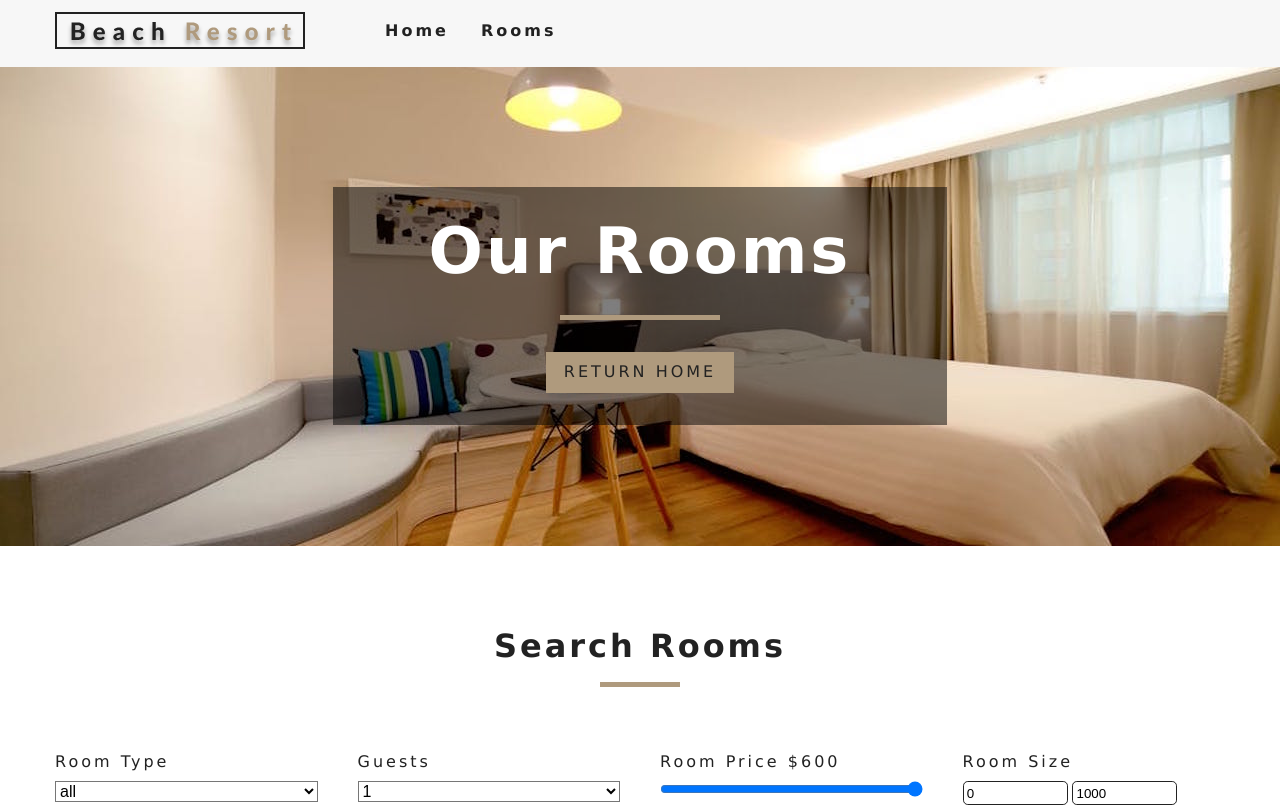
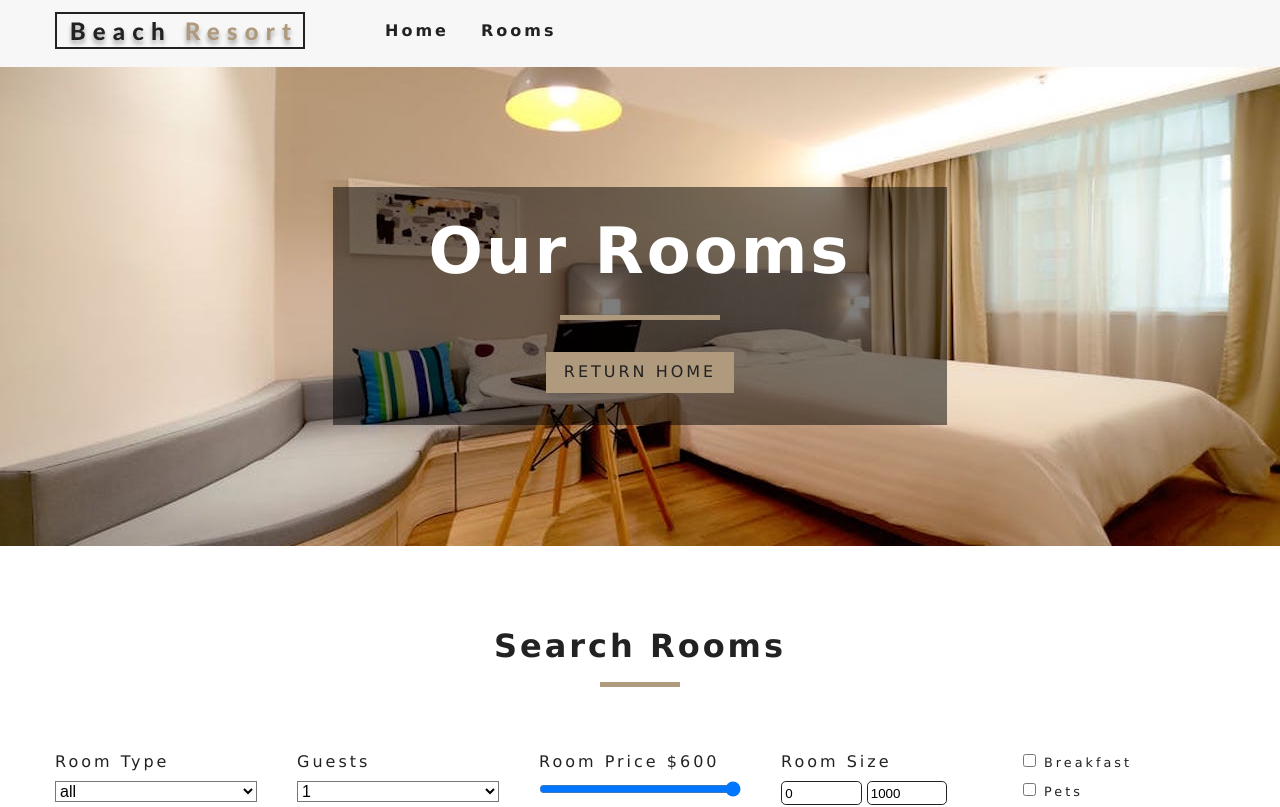
Before and after one commit to ozzie0428/resort_tonight, a React (Create React App) app: page /rooms in a window 1280 px wide. Shown: the top 807 px of the page. Built offline with nearby package versions, Linux system fonts and the light colour scheme.

Commit message:
create extras

```diff
--- a/src/Context.js
+++ b/src/Context.js
@@ -58,7 +58,7 @@
   };
   handleChange = event => {
     const target = event.target;
-    const value = event.type === "checkbox" ? target.checked : target.value;
+    const value = target.type === "checkbox" ? target.checked : target.value;
     const name = event.target.name;
     this.setState(
       {
@@ -95,9 +95,18 @@
       tempRooms = tempRooms.filter(room => room.capacity >= capacity);
     }
 
-// filter by price
-tempRooms = tempRooms.filter(room => room.price <= price)
-
+    // filter by price
+    tempRooms = tempRooms.filter(room => room.price <= price);
+    // filer by size
+    tempRooms = tempRooms.filter(room => room.size >= minSize && room.size <= maxSize)
+// filter by breakfast
+if(breakfast) {
+  tempRooms = tempRooms.filter(room => room.breakfast === true)
+}
+// filter by pets
+if(pets) {
+  tempRooms = tempRooms.filter(room => room.pets === true)
+}
     // change state
     this.setState({
       sortedRooms: tempRooms
--- a/src/components/RoomsFilter.js
+++ b/src/components/RoomsFilter.js
@@ -116,6 +116,30 @@
           </div>
         </div>
         {/* end of room size */}
+        {/* start of extras*/}
+        <div className="form-group">
+          <div className="single-extra">
+            <input
+              type="checkbox"
+              name="breakfast"
+              id="breakfast"
+              checked={breakfast}
+              onChange={handleChange}
+            />
+            <label htmlFor="breakfast">Breakfast</label>
+          </div>
+          <div className="single-extra">
+            <input
+              type="checkbox"
+              name="pets"
+              id="pets"
+              checked={pets}
+              onChange={handleChange}
+            />
+            <label htmlFor="breakfast">Pets</label>
+          </div>
+        </div>
+        {/* end of extras*/}
       </form>
     </section>
   );
```
